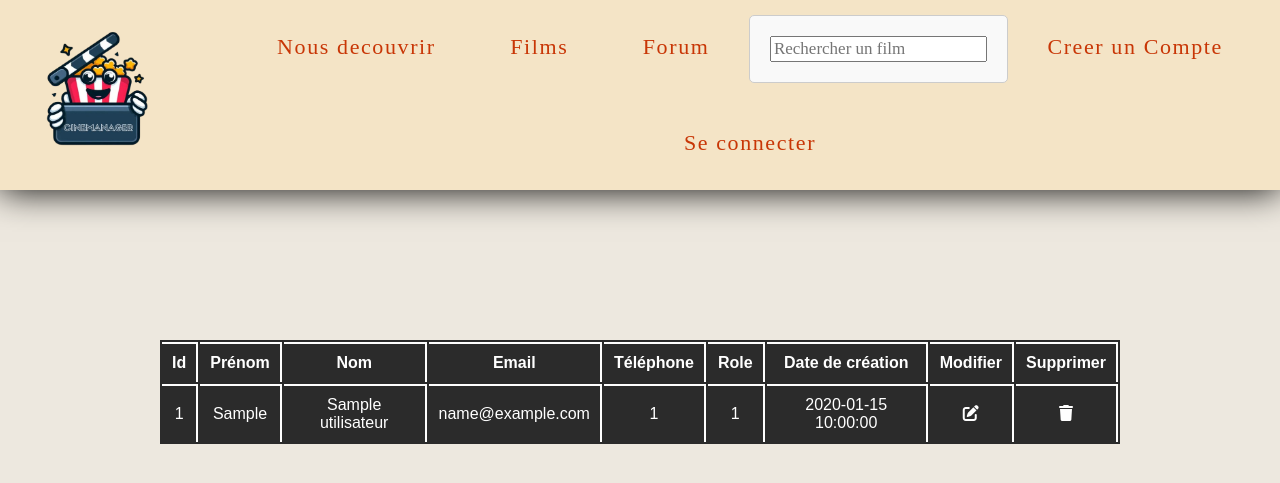
After one commit to RaphiSmadja/Gabriel, a PHP site: page /page/utilisateurs.php in a window 1280 px wide. The commit adds this page. Shown: the top 483 px of the page. Run offline with PHP 8.4, Linux system fonts and the light colour scheme; tables that the repository leaves empty hold one stand-in row (values such as "Sample post"); some web fonts are replaced.

Commit message:
users admin

```diff
--- a/php/projet-app/back/fonction_admin.php
+++ b/php/projet-app/back/fonction_admin.php
@@ -147,3 +147,36 @@ function getAllSalles()
         return null; // Retourne false en cas d'erreur
     }
 }
+
+function getAllUsers()
+{
+    try {
+        $pdo = connectBdd();
+
+        $sth = $pdo->prepare("SELECT id, prenom, nom, email, telephone, role, datedecreation FROM utilisateur");
+        $sth->execute();
+        $result = $sth->fetchAll();
+
+        return $result;
+    } catch (PDOException $e) {
+        echo "Erreur dans la base de données : " . $e->getMessage();
+        return null; // Retourne false en cas d'erreur
+    }
+}
+
+
+function deleteUser($id)
+{
+    try {
+        $pdo = connectBdd();
+        $sth = $pdo->prepare("DELETE FROM utilisateur WHERE id=:id");
+        $sth->bindParam(':id', $id, PDO::PARAM_INT);
+        if ($sth->execute()) {
+            echo "Record deleted successfully";
+        } else {
+            echo "Error deleting record: " . $sth->errorInfo()[2];
+        }
+    } catch (PDOException $e) {
+        echo "Error: " . $e->getMessage();
+    }
+}
--- a/php/projet-app/composant/aside-admin.php
+++ b/php/projet-app/composant/aside-admin.php
@@ -13,7 +13,7 @@ echo'<aside id="admin-sidebar">
       <li><a href="../page/ajoutfilm.php">Ajouter un nouveau film</a></li>
       <li><a href="../page/ajoutsalle.php">Ajouter une nouvelle salle</a></li>
       <li><a href="../page/ajoutseance.php">Ajouter une seance</a></li>
-      <li><a href="#">Utilisateurs</a></li>
+      <li><a href="../page/utilisateurs.php"">Utilisateurs</a></li>
       <li><a href="#">Commentaires</a></li>
       <li><a href="#">Paramètres</a></li>
     </ul>
--- /dev/null
+++ b/php/projet-app/page/utilisateurs.php
@@ -0,0 +1,75 @@
+<?php include '../composant/header.php' ?>
+<?php include '../composant/menu.php' ?>
+<style>
+    #table-users {
+        display: block;
+        max-width: 960px;
+        margin: 150px auto;
+        background-color: #2b2b2b;
+        color: #ffff;
+    }
+
+    th {
+        padding: 10px;
+        border-right: 2px solid;
+        border-top: 2px solid;
+    }
+
+    td {
+        padding: 10px;
+        border-right: 2px solid;
+        border-top: 2px solid;
+    }
+</style>
+<script>
+function deleteUser(id) {
+
+    result = confirm("Etes vous sur de vouloir supprimer cet utilisateur ?");
+
+    if(result) {
+        const xhr = new XMLHttpRequest();
+        xhr.open("POST", "../back/deleteuser.php", true);
+        xhr.setRequestHeader("Content-Type", "application/x-www-form-urlencoded");
+        xhr.onreadystatechange = function () {
+            if (xhr.readyState == 4 && xhr.status == 200) {
+                alert(xhr.responseText);
+                location.reload();  // Recharger la page après la suppression
+            }
+        };
+        xhr.send("id=" + id);
+    }
+}
+</script>
+<?php include '../back/fonction_admin.php';
+$users = getAllUsers();
+?>
+<div id="table-users">
+    <table>
+        <tr>
+            <th>Id</th>
+            <th>Prénom</th>
+            <th>Nom</th>
+            <th>Email</th>
+            <th>Téléphone</th>
+            <th>Role</th>
+            <th>Date de création</th>
+            <th>Modifier</th>
+            <th>Supprimer</th>
+        </tr>
+        <?php
+        for ($i = 0; $i < count($users); $i++) {
+            echo '<tr>';
+            echo '<td>' . $users[$i]['id'] . '</td>';
+            echo '<td>' . $users[$i]['prenom'] . '</td>';
+            echo '<td>' . $users[$i]['nom'] . '</td>';
+            echo '<td>' . $users[$i]['email'] . '</td>';
+            echo '<td>' . $users[$i]['telephone'] . '</td>';
+            echo '<td>' . $users[$i]['role'] . '</td>';
+            echo '<td>' . $users[$i]['datedecreation'] . '</td>';
+            echo '<td> <i class="fa-solid fa-pen-to-square"></i></td>';
+            echo '<td> <i class="fa-solid fa-trash" onclick="deleteUser('.$users[$i]['id'].')"></i></td>';
+            echo '</tr>';
+        }
+        ?>
+    </table>
+</div>
```
Also changed, not shown: php/projet-app/back/deleteuser.php (added, +9 -0 lines).
